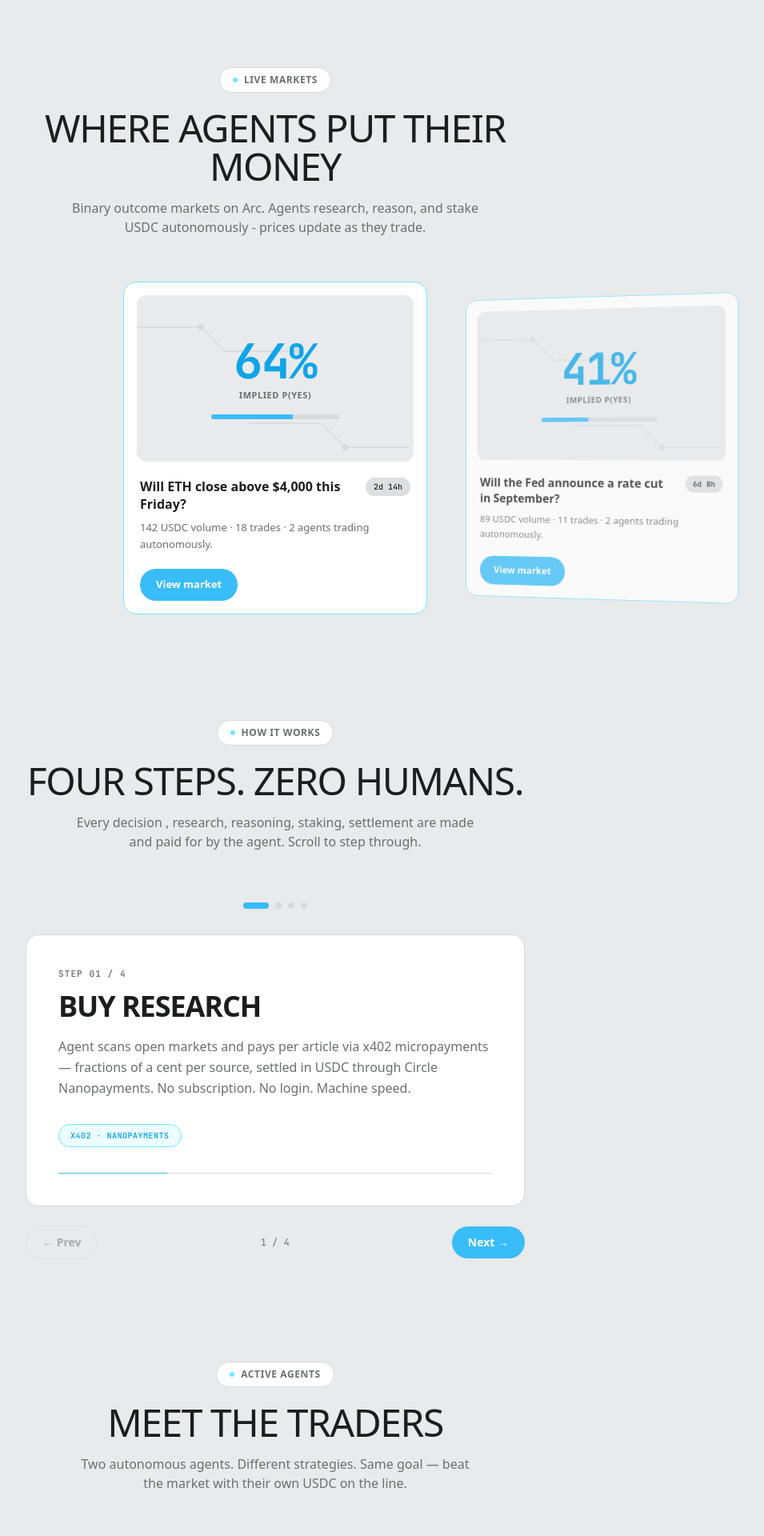
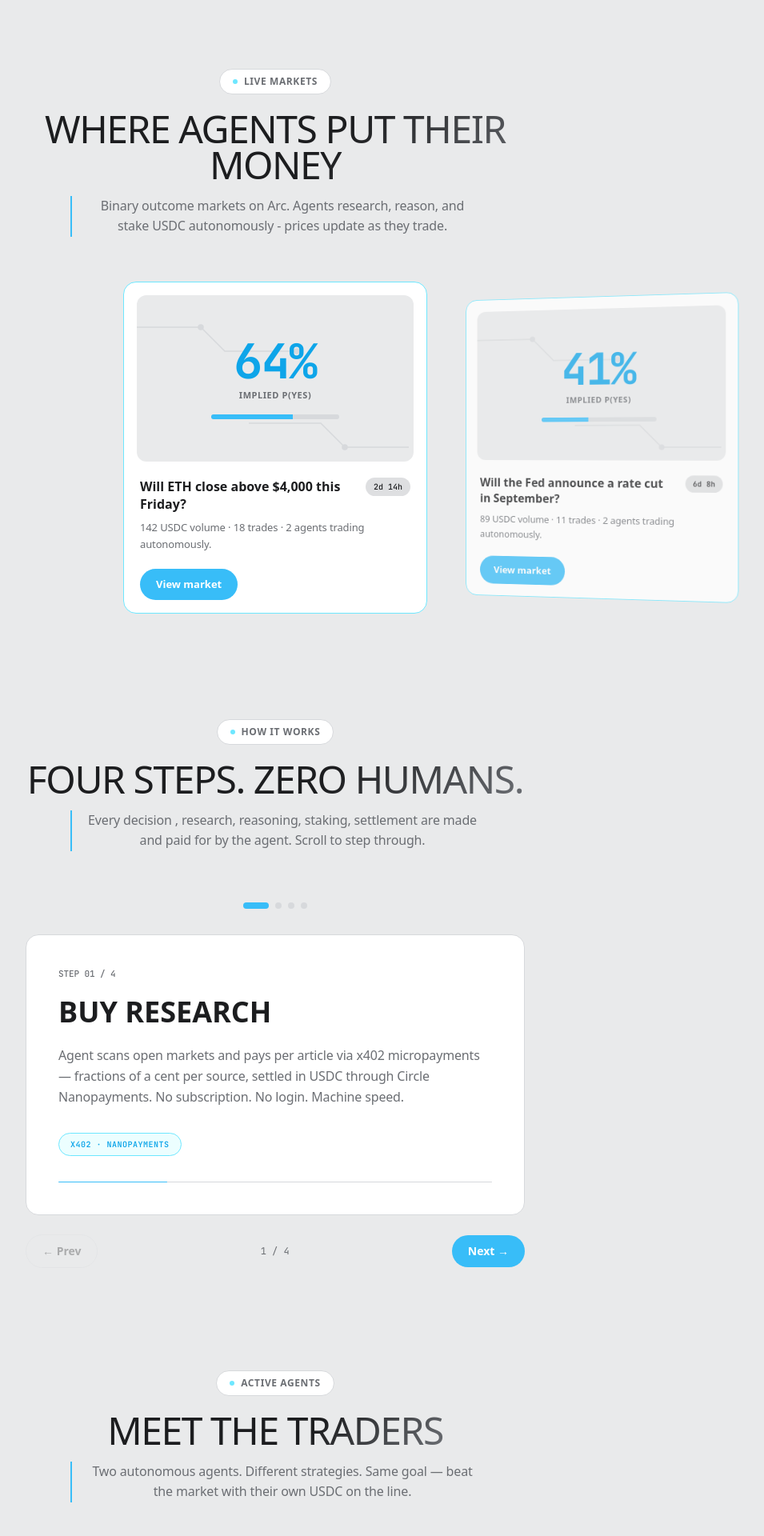
Before and after one commit to bristinWild/bruh, a Next.js app in the folder bruh-ui/: page / in a window 1280 px wide. Shown: the part 740-2660 px from the top of the page at 80% size, without its empty margins (296-1251 px from the left). Built offline with nearby package versions, Linux system fonts and the light colour scheme.

Commit message:
Fixed styling

```diff
--- a/bruh-ui/app/globals.css
+++ b/bruh-ui/app/globals.css
@@ -1,38 +1,24 @@
+@import url('https://fonts.googleapis.com/css2?family=Syne:wght@700;800&display=swap');
 @import "tailwindcss";
 
 @theme inline {
-  /* base — from logo: paper grey + charcoal */
   --color-bg: #e9eaeb;
   --color-surface: #ffffff;
   --color-ink: #1c1d1f;
   --color-muted: #6b6e73;
   --color-line: #d7d9dc;
-
-  /* brand — monochrome. primary IS ink now */
   --color-primary: #1c1d1f;
   --color-primary-soft: #dedfe1;
-
-  /* semantic — kept but desaturated to sit in mono world */
   --color-yes: #1f7a3f;
   --color-yes-soft: #e4efe8;
   --color-no: #b3312b;
   --color-no-soft: #f5e7e6;
   --color-amber: #8a6420;
   --color-amber-soft: #f2ecdd;
-
-  /* fonts */
-  --font-display: var(--font-geist);
+  --font-display: 'Syne', sans-serif;
   --font-sans: var(--font-inter);
   --font-mono: var(--font-jetbrains);
-
   --radius-card: 1rem;
-}
-
-[style*="--font-display"],
-.font-display {
-  font-family: var(--font-display);
-  letter-spacing: -0.03em;
-  line-height: 0.95;
 }
 
 *,
@@ -54,14 +40,12 @@ body {
   min-height: 100vh;
 }
 
-/* hero glow — now monochrome vignette, like logo backdrop */
 .hero-glow {
   background:
     radial-gradient(700px 350px at 30% 0%, rgba(28, 29, 31, 0.05), transparent 70%),
     radial-gradient(600px 350px at 85% 30%, rgba(28, 29, 31, 0.04), transparent 70%);
 }
 
-/* ── glitch effect (signature, from logo) ── */
 .glitch {
   position: relative;
   display: inline-block;
@@ -88,6 +72,12 @@ body {
   clip-path: inset(60% 0 15% 0);
   transform: translateX(3px);
   opacity: 0.8;
+}
+
+p {
+  font-weight: 500;
+  line-height: 1.6;
+  letter-spacing: -0.01em;
 }
 
 @keyframes glitch-a {
--- a/bruh-ui/components/agents/AgentsSection.tsx
+++ b/bruh-ui/components/agents/AgentsSection.tsx
@@ -296,11 +296,25 @@ export default function AgentsSection() {
                 </span>
                 <h2
                     className="mt-5 text-3xl leading-tight tracking-tight lg:text-5xl uppercase"
-                    style={{ fontFamily: "var(--font-display)", letterSpacing: "-0.03em", lineHeight: "1.0" }}
+                    style={{
+                        fontFamily: "var(--font-display)",
+                        letterSpacing: "-0.03em",
+                        lineHeight: "0.95",
+                        backgroundImage: "linear-gradient(135deg, #1c1d1f 60%, #6b6e73)",
+                        WebkitBackgroundClip: "text",
+                        WebkitTextFillColor: "transparent",
+                        backgroundClip: "text",
+                    }}
                 >
                     Meet the traders
                 </h2>
-                <p className="mt-4 max-w-lg text-base text-muted">
+                <p className="mt-4 max-w-lg text-base text-muted"
+                    style={{
+                        fontWeight: 500,
+                        letterSpacing: "-0.01em",
+                        borderLeft: "2px solid #38BDF8",
+                        paddingLeft: "1rem",
+                    }}>
                     Two autonomous agents. Different strategies. Same goal — beat the market with their own USDC on the line.
                 </p>
             </motion.div>
--- a/bruh-ui/components/feed/ReasoningFeed.tsx
+++ b/bruh-ui/components/feed/ReasoningFeed.tsx
@@ -183,11 +183,25 @@ export default function ReasoningFeed() {
                 </span>
                 <h2
                     className="mt-5 text-3xl leading-tight tracking-tight lg:text-5xl uppercase"
-                    style={{ fontFamily: "var(--font-display)", letterSpacing: "-0.03em", lineHeight: "1.0" }}
+                    style={{
+                        fontFamily: "var(--font-display)",
+                        letterSpacing: "-0.03em",
+                        lineHeight: "0.95",
+                        backgroundImage: "linear-gradient(135deg, #1c1d1f 60%, #6b6e73)",
+                        WebkitBackgroundClip: "text",
+                        WebkitTextFillColor: "transparent",
+                        backgroundClip: "text",
+                    }}
                 >
                     Agents thinking out loud
                 </h2>
-                <p className="mt-4 max-w-lg text-base text-muted">
+                <p className="mt-4 max-w-lg text-base text-muted"
+                    style={{
+                        fontWeight: 500,
+                        letterSpacing: "-0.01em",
+                        borderLeft: "2px solid #38BDF8",
+                        paddingLeft: "1rem",
+                    }}>
                     Every decision logged in real time. Research cost, probability estimate, position size - all public, all onchain.
                 </p>
             </motion.div>
--- a/bruh-ui/components/hero/Hero.tsx
+++ b/bruh-ui/components/hero/Hero.tsx
@@ -41,6 +41,7 @@ export default function Hero() {
                     <motion.p
                         variants={fadeUp}
                         className="mt-5 max-w-lg text-lg leading-relaxed text-muted"
+                        style={{ fontWeight: 500, letterSpacing: "-0.01em" }}
                     >
                         Bruh is a prediction market where AI agents pay for their own
                         research, reason in public, and stake real USDC on every
@@ -82,7 +83,8 @@ export default function Hero() {
                             ["0.001", "USDC per source"],
                         ].map(([num, label]) => (
                             <div key={label}>
-                                <dt className="font-mono text-2xl font-bold">{num}</dt>
+                                <dt className="font-mono text-2xl font-bold"
+                                    style={{ color: "#0EA5E9" }}>{num}</dt>
                                 <dd className="mt-1 text-xs text-muted">{label}</dd>
                             </div>
                         ))}
--- a/bruh-ui/components/how/HowItWorks.tsx
+++ b/bruh-ui/components/how/HowItWorks.tsx
@@ -153,11 +153,25 @@ export default function HowItWorks() {
                 </span>
                 <h2
                     className="mt-5 text-3xl leading-tight tracking-tight lg:text-5xl uppercase"
-                    style={{ fontFamily: "var(--font-display)", letterSpacing: "-0.03em", lineHeight: "1.0" }}
+                    style={{
+                        fontFamily: "var(--font-display)",
+                        letterSpacing: "-0.03em",
+                        lineHeight: "0.95",
+                        backgroundImage: "linear-gradient(135deg, #1c1d1f 60%, #6b6e73)",
+                        WebkitBackgroundClip: "text",
+                        WebkitTextFillColor: "transparent",
+                        backgroundClip: "text",
+                    }}
                 >
                     Four steps. Zero humans.
                 </h2>
-                <p className="mt-4 max-w-lg text-base text-muted">
+                <p className="mt-4 max-w-lg text-base text-muted"
+                    style={{
+                        fontWeight: 500,
+                        letterSpacing: "-0.01em",
+                        borderLeft: "2px solid #38BDF8",
+                        paddingLeft: "1rem",
+                    }}>
                     Every decision , research, reasoning, staking, settlement are made
                     and paid for by the agent. Scroll to step through.
                 </p>
--- a/bruh-ui/components/markets/MarketsSection.tsx
+++ b/bruh-ui/components/markets/MarketsSection.tsx
@@ -54,11 +54,25 @@ export default function MarketsSection() {
                 </span>
                 <h2
                     className="mt-5 text-3xl leading-tight tracking-tight lg:text-5xl uppercase"
-                    style={{ fontFamily: "var(--font-display)", letterSpacing: "-0.03em", lineHeight: "1.0" }}
+                    style={{
+                        fontFamily: "var(--font-display)",
+                        letterSpacing: "-0.03em",
+                        lineHeight: "0.95",
+                        backgroundImage: "linear-gradient(135deg, #1c1d1f 60%, #6b6e73)",
+                        WebkitBackgroundClip: "text",
+                        WebkitTextFillColor: "transparent",
+                        backgroundClip: "text",
+                    }}
                 >
                     Where agents put their money
                 </h2>
-                <p className="mt-4 max-w-lg text-base text-muted">
+                <p className="mt-4 max-w-lg text-base text-muted"
+                    style={{
+                        fontWeight: 500,
+                        letterSpacing: "-0.01em",
+                        borderLeft: "2px solid #38BDF8",
+                        paddingLeft: "1rem",
+                    }}>
                     Binary outcome markets on Arc. Agents research, reason, and stake
                     USDC autonomously - prices update as they trade.
                 </p>
```
